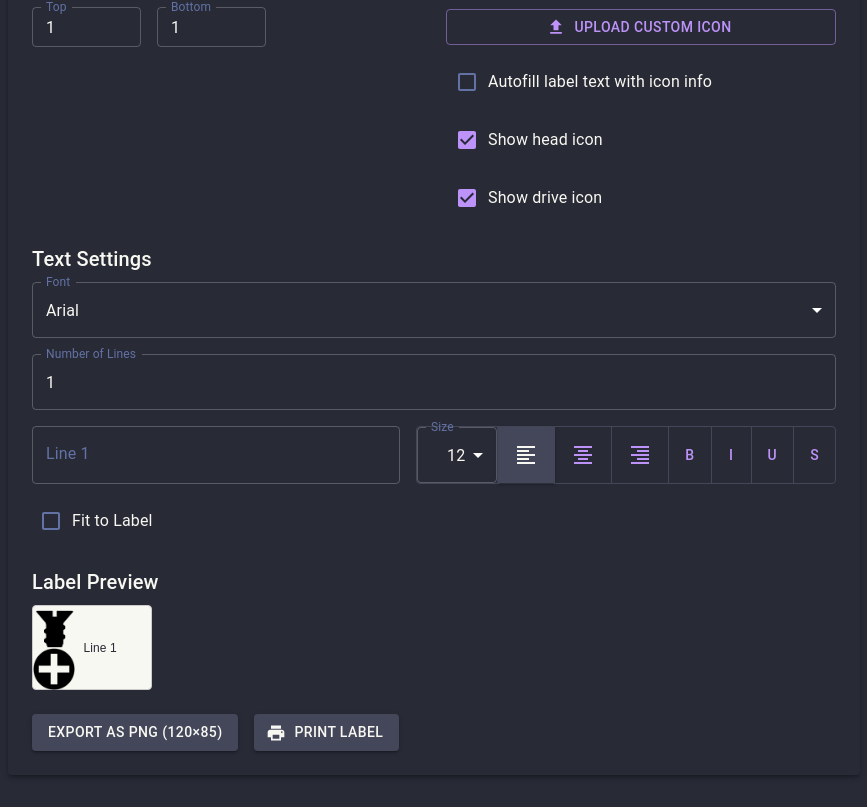
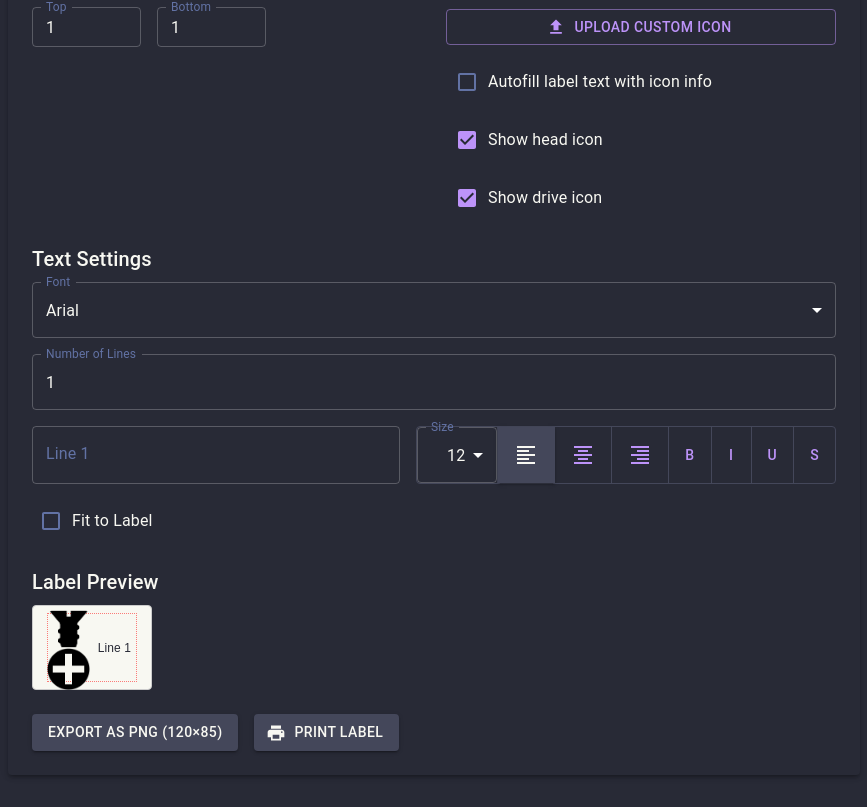
Before and after one commit to jyoo030/gridfinity-label-maker, a React (Create React App) app: page / in a window 1280 px wide. Shown: the part 564-1371 px from the top of the page, without its empty margins (206-1073 px from the left). Built offline with nearby package versions, Linux system fonts and the light colour scheme.

Commit message:
Add safe area border

```diff
--- a/src/components/LabelPreview.js
+++ b/src/components/LabelPreview.js
@@ -28,6 +28,9 @@ function LabelPreview({
         ref={previewRef}
         sx={() => styles.preview(dimensions)}
       >
+        <Box sx={() => styles.safeAreaOutline(safeArea)} />
+
+        <Box sx={() => styles.contentContainer(safeArea)}>
           {config.icon.type !== 'None' && (
             <Box sx={() => styles.iconContainer({ config, dimensions })}>
               {getIconComponent(
@@ -47,25 +50,15 @@ function LabelPreview({
             {config.text.lineContents.map((line, index) => (
               <Typography
                 key={index}
-              style={{
-                fontFamily: config.text.font,
-                fontSize: `${line.fontSize}px`,
-                fontWeight: line.bold ? 'bold' : 'normal',
-                fontStyle: line.italic ? 'italic' : 'normal',
-                textDecoration: [
-                  line.underline && 'underline',
-                  line.strikethrough && 'line-through'
-                ].filter(Boolean).join(' '),
-                marginBottom: 0,
-                textAlign: line.textAlign,
-                width: '100%',
-                color: '#282a36',
-                lineHeight: 1,
-              }}
+                sx={() => styles.lineText({
+                  ...line,
+                  font: config.text.font
+                })}
               >
                 {line.text || `Line ${index + 1}`}
               </Typography>
             ))}
+          </Box>
         </Box>
       </Box>
 
--- a/src/styles/LabelPreview.styles.js
+++ b/src/styles/LabelPreview.styles.js
@@ -4,6 +4,7 @@ export const styles = {
     height: dimensions.width,
     border: '1px solid #ccc',
     borderRadius: 1,
+    position: 'relative',
     display: 'flex',
     alignItems: 'center',
     p: 0,
@@ -25,6 +26,29 @@ export const styles = {
     },
   }),
 
+  safeAreaOutline: (safeArea) => ({
+    position: 'absolute',
+    left: safeArea.left,
+    top: safeArea.top,
+    width: `calc(100% - ${safeArea.left + safeArea.right}px)`,
+    height: `calc(100% - ${safeArea.top + safeArea.bottom}px)`,
+    border: '1px dotted rgba(255, 0, 0, 0.5)',
+    pointerEvents: 'none',
+    '&.export-mode': {
+      display: 'none',
+    },
+  }),
+
+  contentContainer: (safeArea) => ({
+    position: 'absolute',
+    left: safeArea.left,
+    top: safeArea.top,
+    width: `calc(100% - ${safeArea.left + safeArea.right}px)`,
+    height: `calc(100% - ${safeArea.top + safeArea.bottom}px)`,
+    display: 'flex',
+    alignItems: 'center',
+  }),
+
   iconContainer: ({ config, dimensions }) => ({
     width: config.icon.type === 'Screws' && config.icon.showHeadIcon && config.icon.showDriveIcon ?
       dimensions.width / 2 : dimensions.width,
@@ -43,6 +67,22 @@ export const styles = {
     width: '100%',
   },
 
+  lineText: (line) => ({
+    fontFamily: line.font,
+    fontSize: `${line.fontSize}px`,
+    fontWeight: line.bold ? 'bold' : 'normal',
+    fontStyle: line.italic ? 'italic' : 'normal',
+    textDecoration: [
+      line.underline && 'underline',
+      line.strikethrough && 'line-through'
+    ].filter(Boolean).join(' '),
+    marginBottom: 0,
+    textAlign: line.textAlign,
+    width: '100%',
+    color: '#282a36',
+    lineHeight: 1,
+  }),
+
   buttonContainer: {
     display: 'flex',
     gap: 2,
```
Lines whose indentation alone changed are shown as unchanged.
